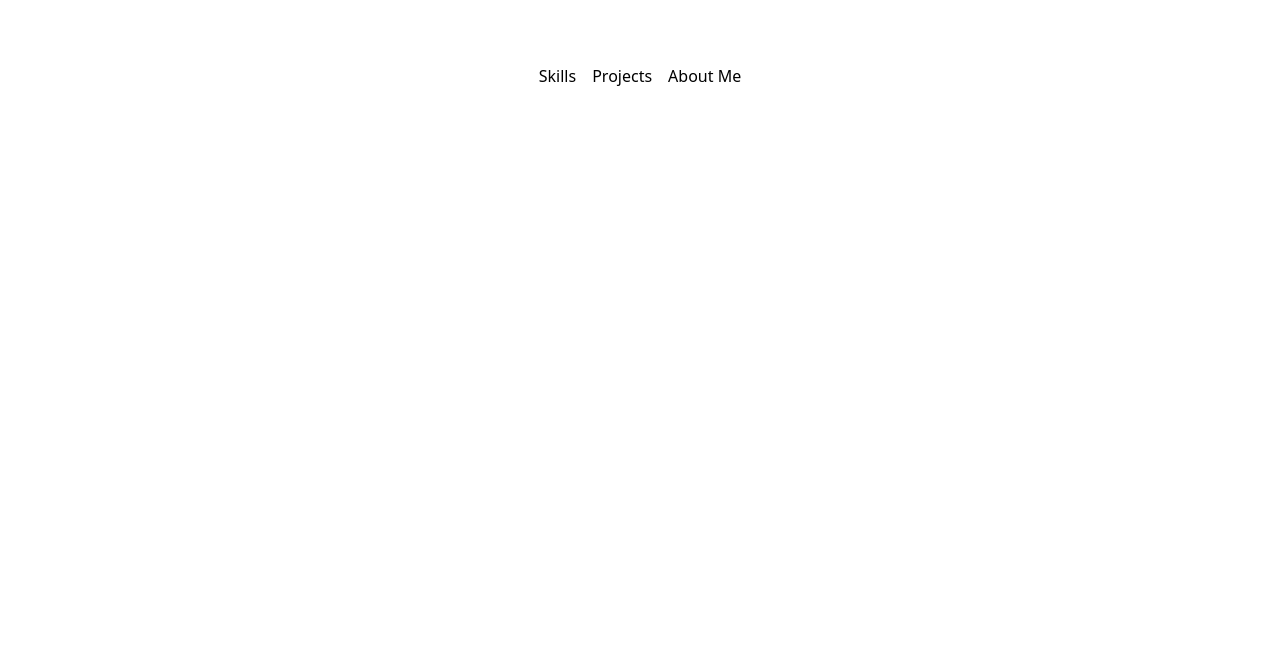
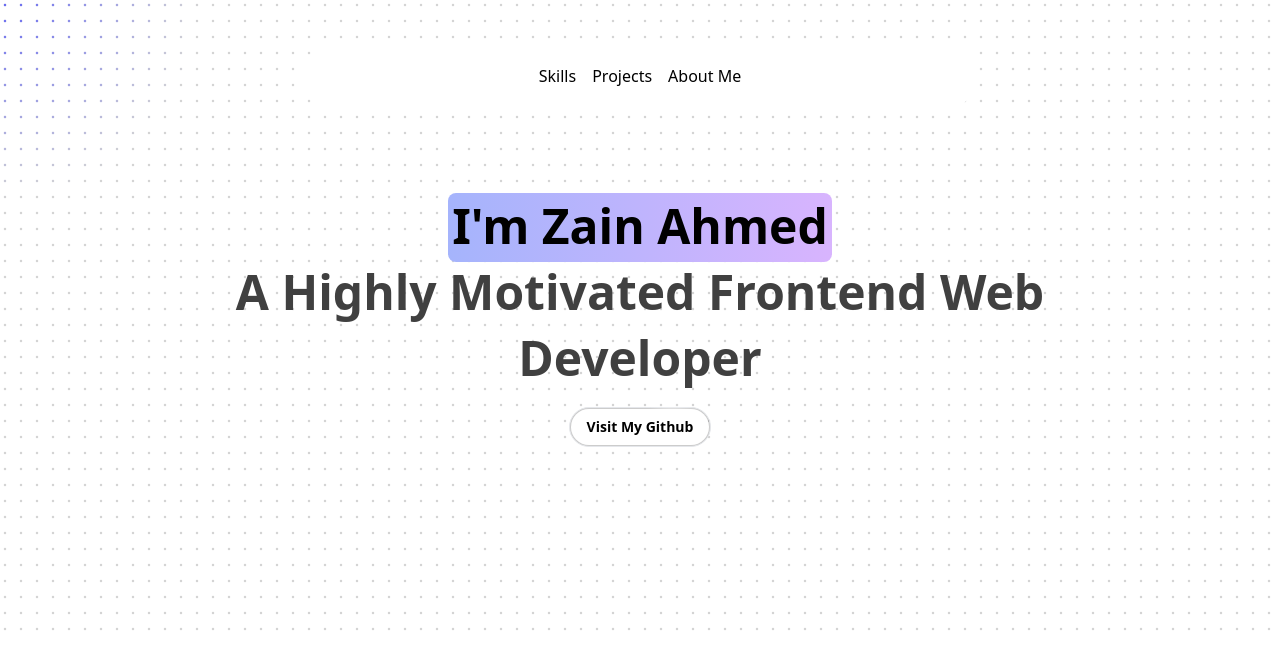
Before and after one commit to zain-ahmed1713/portfolio, a Next.js app: page / in a window 1280 px wide. Shown: the top 668 px of the page. Built offline with nearby package versions, Linux system fonts and the light colour scheme.

Commit message:
Add Hero Section

```diff
--- a/src/app/page.tsx
+++ b/src/app/page.tsx
@@ -1,3 +1,7 @@
-export default function Home() {
+import Hero from "@/components/Hero";
 
+const Home = () =>  {
+    return <Hero />
 }
+
+export default Home;
--- /dev/null
+++ b/src/components/GradientButton.tsx
@@ -0,0 +1,18 @@
+"use client";
+import React from "react";
+import { HoverBorderGradient } from "./ui/hover-border-gradient";
+
+const GradientButton = ({ buttonText }) => {
+  return (
+    <div className="mt-4 flex justify-center text-center">
+      <HoverBorderGradient
+        containerClassName="rounded-full"
+        as="button"
+        className="dark:bg-black bg-white text-black dark:text-white flex items-center space-x-2"
+      >
+        <span>{buttonText}</span>
+      </HoverBorderGradient>
+    </div>
+  );
+};
+export default GradientButton;
--- /dev/null
+++ b/src/components/Hero.tsx
@@ -0,0 +1,37 @@
+"use client";
+import { motion } from "framer-motion";
+import { HeroHighlight, Highlight } from "./ui/hero-highlight";
+import GradientButton from "./GradientButton";
+import Link from "next/link";
+
+const Hero = () => {
+  return (
+    <HeroHighlight>
+      <motion.h1
+        initial={{
+          opacity: 0,
+          y: 20,
+        }}
+        animate={{
+          opacity: 1,
+          y: [20, -5, 0],
+        }}
+        transition={{
+          duration: 0.5,
+          ease: [0.4, 0.0, 0.2, 1],
+        }}
+        className="text-3xl px-4 md:text-4xl lg:text-5xl font-bold text-neutral-700 dark:text-white max-w-4xl leading-relaxed lg:leading-snug text-center mx-auto "
+      >
+        <Highlight className="text-black dark:text-white">
+          I&apos;m Zain Ahmed
+        </Highlight> <br />
+        A Highly Motivated Frontend Web Developer
+        <Link href="https://www.github.com/zainahmed1713" target="_blank">
+          <GradientButton buttonText="Visit My Github"/>
+        </Link>
+      </motion.h1>
+    </HeroHighlight>
+  );
+}
+
+export default Hero;
--- /dev/null
+++ b/src/components/ui/hero-highlight.tsx
@@ -0,0 +1,96 @@
+"use client";
+import { cn } from "@/lib/utils";
+import { useMotionValue, motion, useMotionTemplate } from "framer-motion";
+import React from "react";
+
+export const HeroHighlight = ({
+  children,
+  className,
+  containerClassName,
+}: {
+  children: React.ReactNode;
+  className?: string;
+  containerClassName?: string;
+}) => {
+  let mouseX = useMotionValue(0);
+  let mouseY = useMotionValue(0);
+
+  function handleMouseMove({
+    currentTarget,
+    clientX,
+    clientY,
+  }: React.MouseEvent<HTMLDivElement>) {
+    if (!currentTarget) return;
+    let { left, top } = currentTarget.getBoundingClientRect();
+
+    mouseX.set(clientX - left);
+    mouseY.set(clientY - top);
+  }
+  return (
+    <div
+      className={cn(
+        "relative h-[40rem] flex items-center bg-white dark:bg-black justify-center w-full group",
+        containerClassName
+      )}
+      onMouseMove={handleMouseMove}
+    >
+      <div className="absolute inset-0 bg-dot-thick-neutral-300 dark:bg-dot-thick-neutral-800  pointer-events-none" />
+      <motion.div
+        className="pointer-events-none bg-dot-thick-indigo-500 dark:bg-dot-thick-indigo-500   absolute inset-0 opacity-0 transition duration-300 group-hover:opacity-100"
+        style={{
+          WebkitMaskImage: useMotionTemplate`
+            radial-gradient(
+              200px circle at ${mouseX}px ${mouseY}px,
+              black 0%,
+              transparent 100%
+            )
+          `,
+          maskImage: useMotionTemplate`
+            radial-gradient(
+              200px circle at ${mouseX}px ${mouseY}px,
+              black 0%,
+              transparent 100%
+            )
+          `,
+        }}
+      />
+
+      <div className={cn("relative z-20", className)}>{children}</div>
+    </div>
+  );
+};
+
+export const Highlight = ({
+  children,
+  className,
+}: {
+  children: React.ReactNode;
+  className?: string;
+}) => {
+  return (
+    <motion.span
+      initial={{
+        backgroundSize: "0% 100%",
+      }}
+      animate={{
+        backgroundSize: "100% 100%",
+      }}
+      transition={{
+        duration: 2,
+        ease: "linear",
+        delay: 0.5,
+      }}
+      style={{
+        backgroundRepeat: "no-repeat",
+        backgroundPosition: "left center",
+        display: "inline",
+      }}
+      className={cn(
+        `relative inline-block pb-1   px-1 rounded-lg bg-gradient-to-r from-indigo-300 to-purple-300 dark:from-indigo-500 dark:to-purple-500`,
+        className
+      )}
+    >
+      {children}
+    </motion.span>
+  );
+};
--- /dev/null
+++ b/src/components/ui/hover-border-gradient.tsx
@@ -0,0 +1,99 @@
+"use client";
+import React, { useState, useEffect, useRef } from "react";
+
+import { motion } from "framer-motion";
+import { cn } from "@/lib/utils";
+
+type Direction = "TOP" | "LEFT" | "BOTTOM" | "RIGHT";
+
+export function HoverBorderGradient({
+  children,
+  containerClassName,
+  className,
+  as: Tag = "button",
+  duration = 1,
+  clockwise = true,
+  ...props
+}: React.PropsWithChildren<
+  {
+    as?: React.ElementType;
+    containerClassName?: string;
+    className?: string;
+    duration?: number;
+    clockwise?: boolean;
+  } & React.HTMLAttributes<HTMLElement>
+>) {
+  const [hovered, setHovered] = useState<boolean>(false);
+  const [direction, setDirection] = useState<Direction>("TOP");
+
+  const rotateDirection = (currentDirection: Direction): Direction => {
+    const directions: Direction[] = ["TOP", "LEFT", "BOTTOM", "RIGHT"];
+    const currentIndex = directions.indexOf(currentDirection);
+    const nextIndex = clockwise
+      ? (currentIndex - 1 + directions.length) % directions.length
+      : (currentIndex + 1) % directions.length;
+    return directions[nextIndex];
+  };
+
+  const movingMap: Record<Direction, string> = {
+    TOP: "radial-gradient(20.7% 50% at 50% 0%, hsl(0, 0%, 100%) 0%, rgba(255, 255, 255, 0) 100%)",
+    LEFT: "radial-gradient(16.6% 43.1% at 0% 50%, hsl(0, 0%, 100%) 0%, rgba(255, 255, 255, 0) 100%)",
+    BOTTOM:
+      "radial-gradient(20.7% 50% at 50% 100%, hsl(0, 0%, 100%) 0%, rgba(255, 255, 255, 0) 100%)",
+    RIGHT:
+      "radial-gradient(16.2% 41.199999999999996% at 100% 50%, hsl(0, 0%, 100%) 0%, rgba(255, 255, 255, 0) 100%)",
+  };
+
+  const highlight =
+    "radial-gradient(75% 181.15942028985506% at 50% 50%, #3275F8 0%, rgba(255, 255, 255, 0) 100%)";
+
+  useEffect(() => {
+    if (!hovered) {
+      const interval = setInterval(() => {
+        setDirection((prevState) => rotateDirection(prevState));
+      }, duration * 1000);
+      return () => clearInterval(interval);
+    }
+  }, [hovered]);
+  return (
+    <Tag
+      onMouseEnter={(event: React.MouseEvent<HTMLDivElement>) => {
+        setHovered(true);
+      }}
+      onMouseLeave={() => setHovered(false)}
+      className={cn(
+        "relative flex rounded-full border  content-center bg-black/20 hover:bg-black/10 transition duration-500 dark:bg-white/20 items-center flex-col flex-nowrap gap-10 h-min justify-center overflow-visible p-px decoration-clone w-fit",
+        containerClassName
+      )}
+      {...props}
+    >
+      <div
+        className={cn(
+          "text-sm text-white z-10 bg-black px-4 py-2 rounded-[inherit]",
+          className
+        )}
+      >
+        {children}
+      </div>
+      <motion.div
+        className={cn(
+          "flex-none inset-0 overflow-hidden absolute z-0 rounded-[inherit]"
+        )}
+        style={{
+          filter: "blur(2px)",
+          position: "absolute",
+          width: "100%",
+          height: "100%",
+        }}
+        initial={{ background: movingMap[direction] }}
+        animate={{
+          background: hovered
+            ? [movingMap[direction], highlight]
+            : movingMap[direction],
+        }}
+        transition={{ ease: "linear", duration: duration ?? 1 }}
+      />
+      <div className="bg-black absolute z-1 flex-none inset-[2px] rounded-[100px]" />
+    </Tag>
+  );
+}
```
Also changed, not shown: 1 other file (tests, documents, lock files or other folders).
